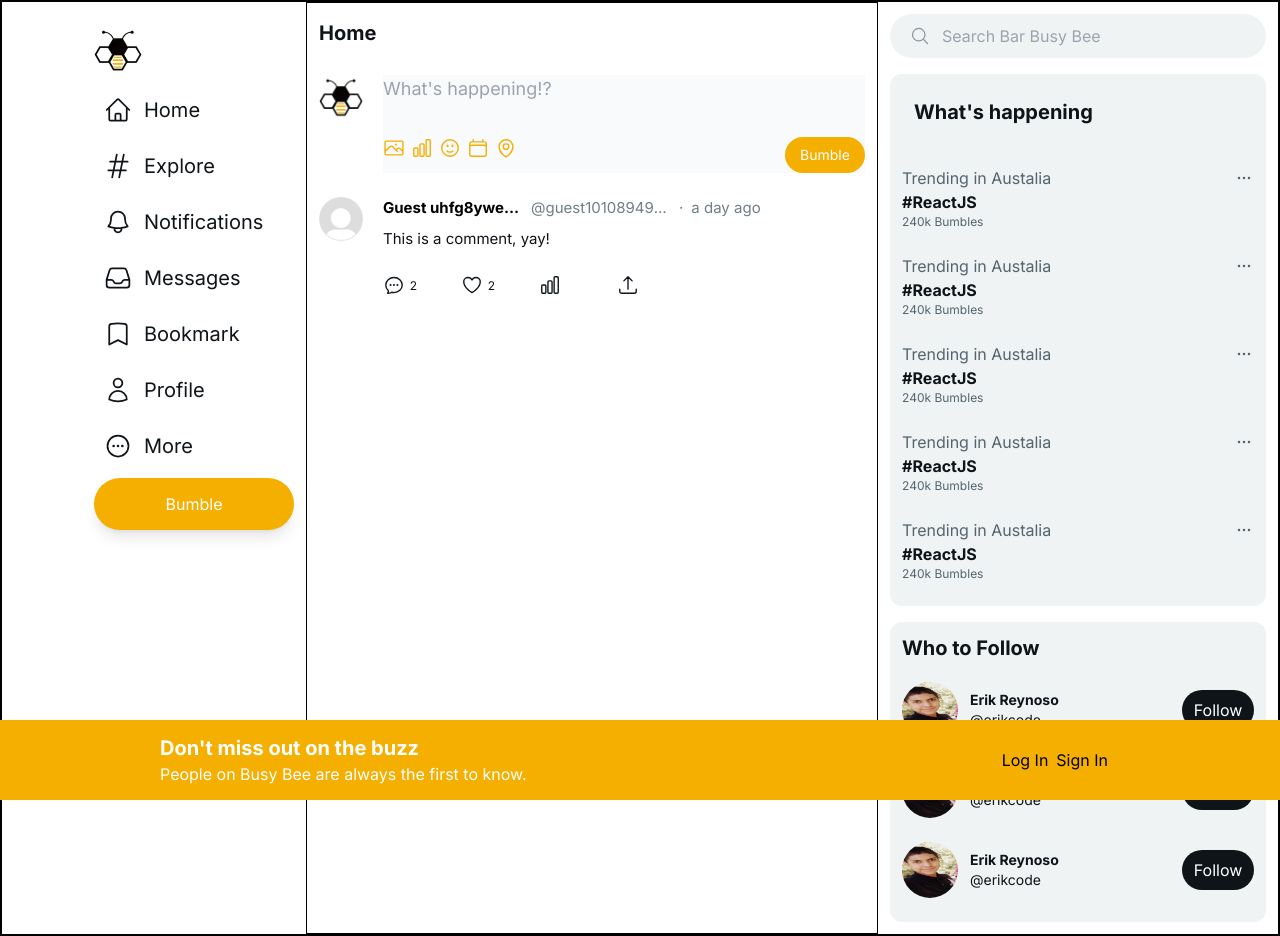
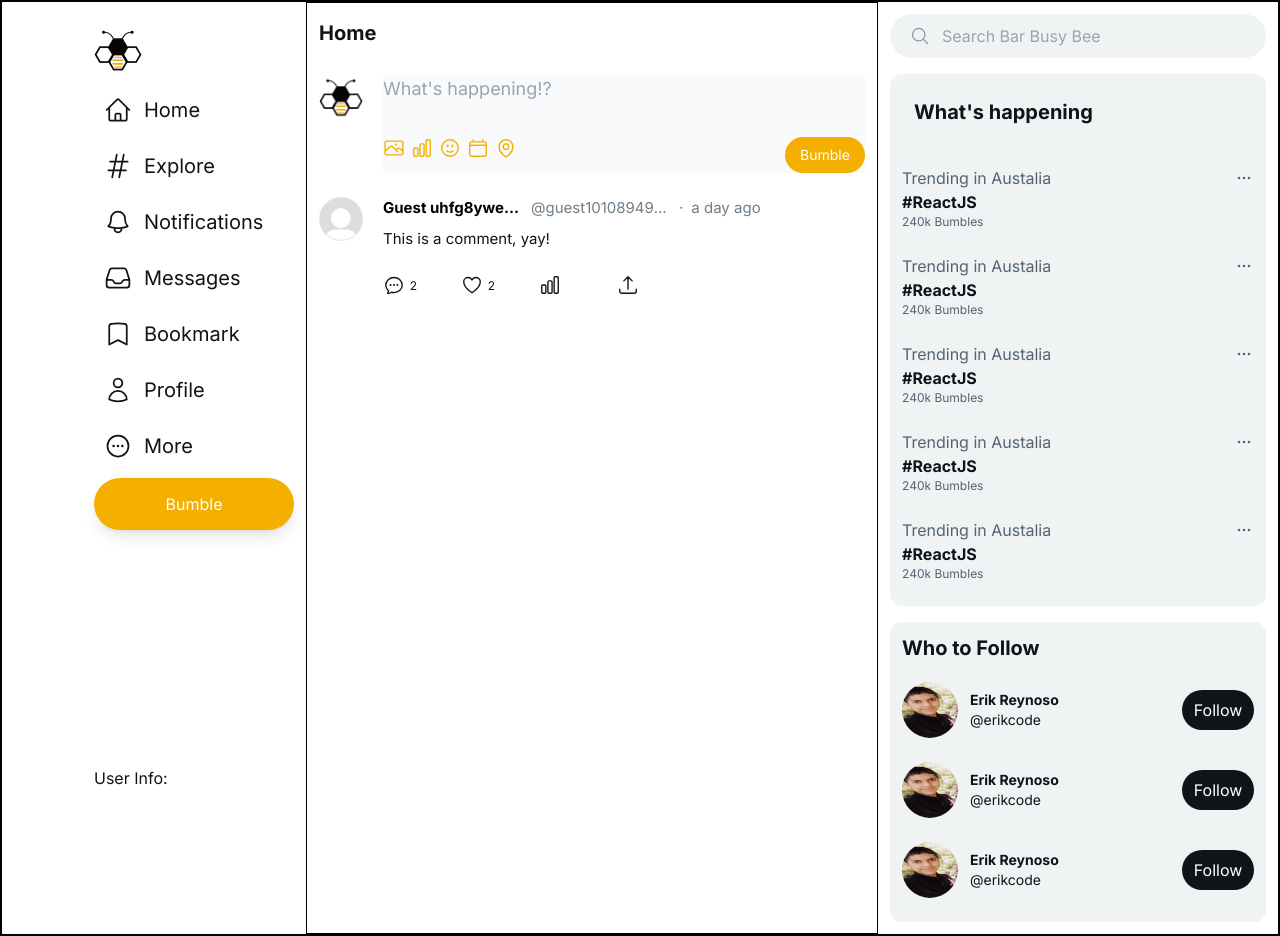
Before and after one commit to KrazyNight/social-media-app-solo-1, a Next.js app: page / in a window 1280 px wide. Built offline with nearby package versions, Linux system fonts and the light colour scheme.

Commit message:
begin the solo part 1

```diff
--- a/app/page.tsx
+++ b/app/page.tsx
@@ -15,7 +15,7 @@ export default function Home() {
         <PostFeed />
         <Widgets />
       </div>
-      <SignUpPrompt />
+      {/* <SignUpPrompt /> */}
     </>
   );
 }
--- /dev/null
+++ b/components/modals/SignUpModal.tsx
@@ -0,0 +1,11 @@
+import React from 'react'
+
+export default function SignUpModal() {
+  return (
+    <>
+      <div>
+        SignUpModal
+      </div>
+    </>
+  )
+}
--- a/package.json
+++ b/package.json
@@ -9,8 +9,11 @@
     "lint": "next lint"
   },
   "dependencies": {
+    "@emotion/react": "^11.14.0",
+    "@emotion/styled": "^11.14.1",
     "@heroicons/react": "^2.1.3",
-    "next": "14.1.4",
+    "@mui/material": "^7.3.2",
+    "next": "^14.2.32",
     "react": "^18",
     "react-dom": "^18"
   },
```
Also changed, not shown: 1 other file (tests, documents, lock files or other folders).
